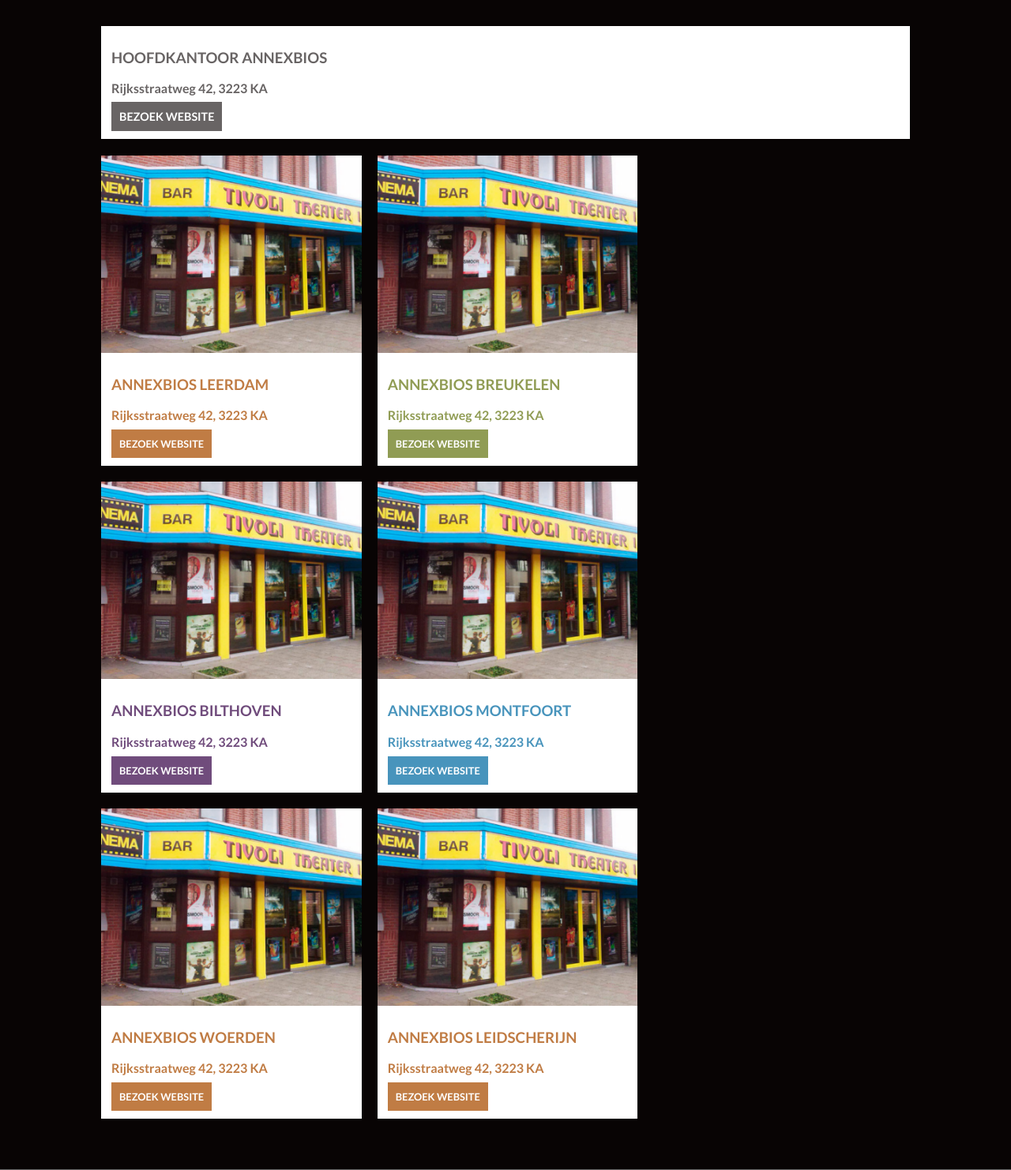
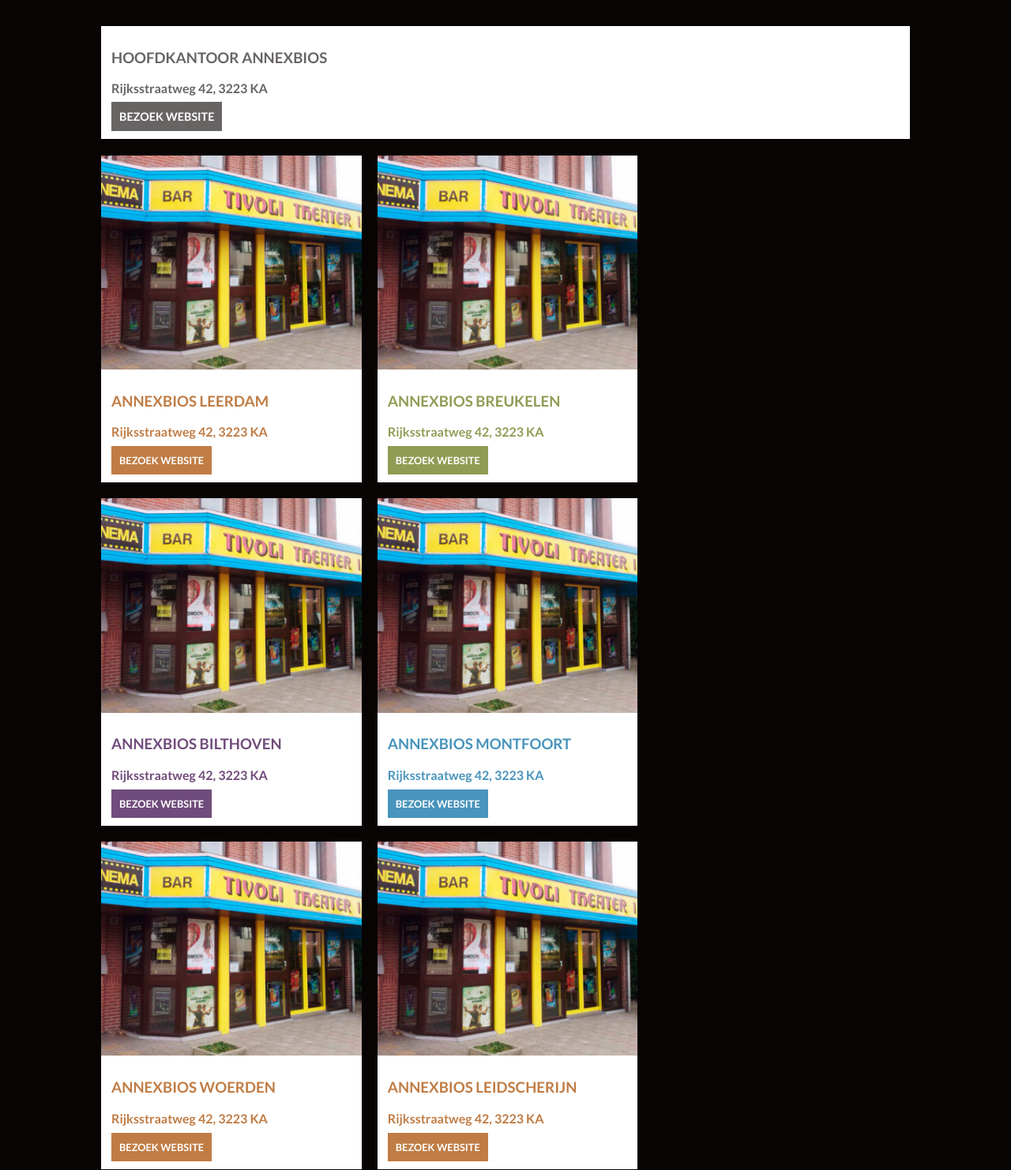
Before and after one commit to 230752/AnnexBios-Maarssen, a PHP site: page /vestigingen in a window 1280 px wide. Shown: the part 181-1663 px from the top of the page at 79% size. Run offline with PHP 8.4, Linux system fonts and the light colour scheme; data comes from the database, SQL or seed files in the repository.

Commit message:
Update vestigingen.css

```diff
--- a/assets/css/vestigingen.css
+++ b/assets/css/vestigingen.css
@@ -66,7 +66,7 @@ main {
 }
 
 .branch-img {
-  height: 250px;
+  height: 100%;
 }
 
 .branch-text {
```
